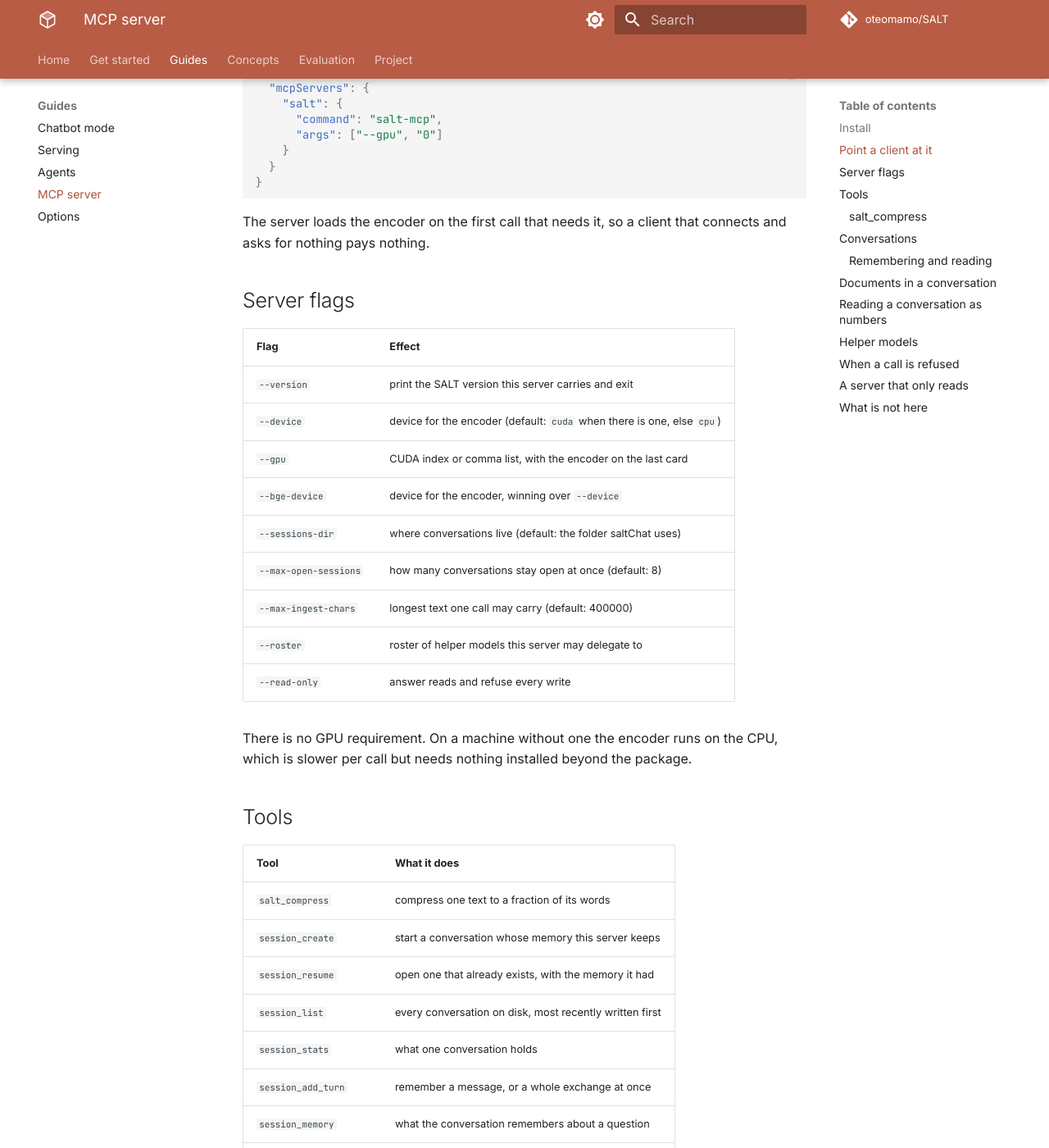
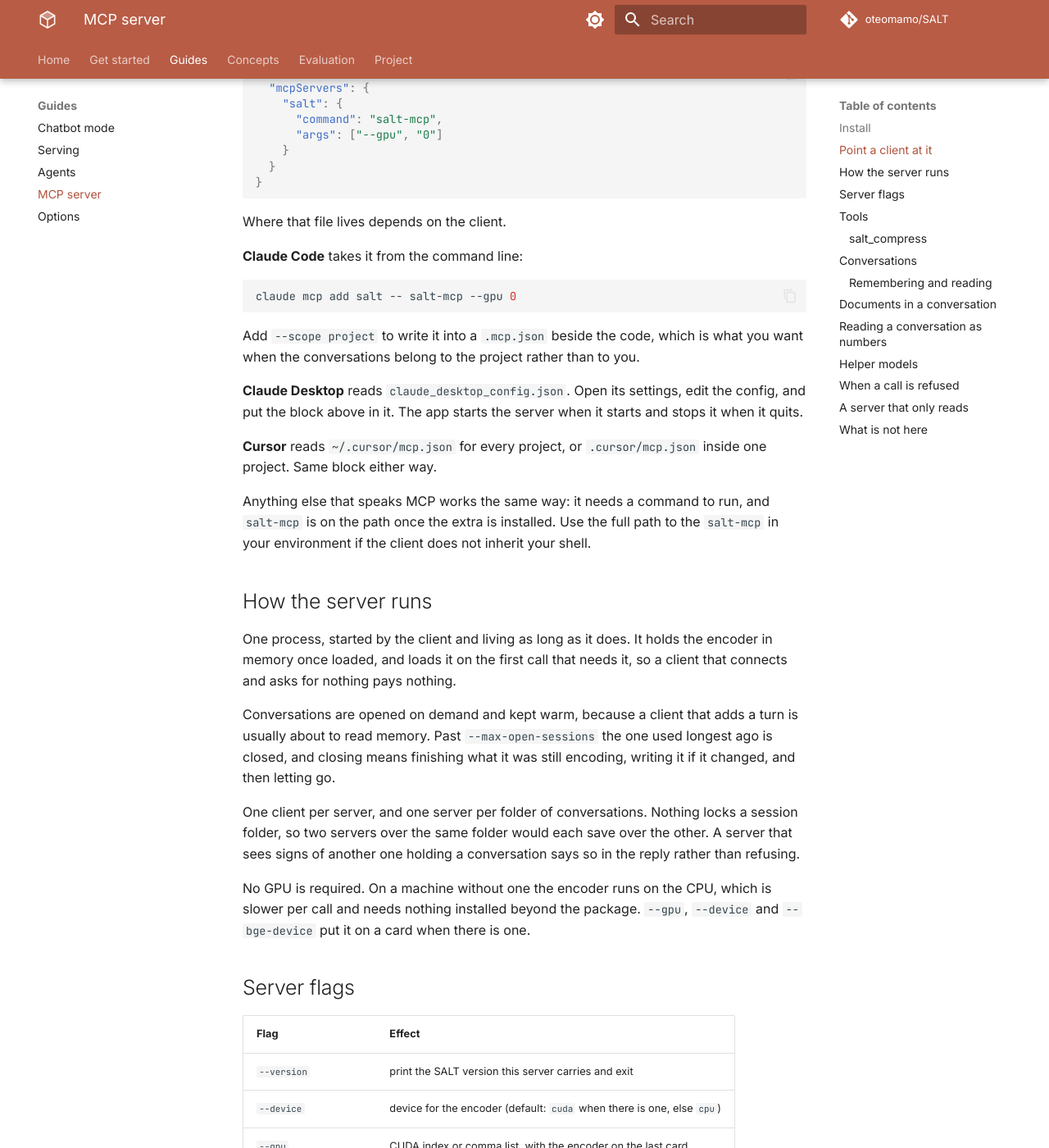
Before and after one commit to oteomamo/SALT, an MkDocs documentation site: the page built from docs/mcp.md, in a window 1280 px wide and 1400 px high, scrolled down 664 px. Shown: the whole window at 82% size. Built offline with MkDocs 1.6.1 and Material for MkDocs 9.7.7, drawn with Linux system fonts in a browser that asks for light colours; comment, search, counter and statistics services are not loaded; the version menu is left out; some of the changed text lies outside the part shown.

Commit message:
v2.10.60 docs site: client setup, the process model and a read-only recipe on the MCP page

````diff
--- a/docs/mcp.md
+++ b/docs/mcp.md
@@ -35,8 +35,52 @@ entry for SALT is the command and its flags:
 }
 ```
 
-The server loads the encoder on the first call that needs it, so a
-client that connects and asks for nothing pays nothing.
+Where that file lives depends on the client.
+
+**Claude Code** takes it from the command line:
+
+```bash
+claude mcp add salt -- salt-mcp --gpu 0
+```
+
+Add `--scope project` to write it into a `.mcp.json` beside the code,
+which is what you want when the conversations belong to the project
+rather than to you.
+
+**Claude Desktop** reads `claude_desktop_config.json`. Open its
+settings, edit the config, and put the block above in it. The app
+starts the server when it starts and stops it when it quits.
+
+**Cursor** reads `~/.cursor/mcp.json` for every project, or
+`.cursor/mcp.json` inside one project. Same block either way.
+
+Anything else that speaks MCP works the same way: it needs a command to
+run, and `salt-mcp` is on the path once the extra is installed. Use the
+full path to the `salt-mcp` in your environment if the client does not
+inherit your shell.
+
+## How the server runs
+
+One process, started by the client and living as long as it does. It
+holds the encoder in memory once loaded, and loads it on the first call
+that needs it, so a client that connects and asks for nothing pays
+nothing.
+
+Conversations are opened on demand and kept warm, because a client that
+adds a turn is usually about to read memory. Past
+`--max-open-sessions` the one used longest ago is closed, and closing
+means finishing what it was still encoding, writing it if it changed,
+and then letting go.
+
+One client per server, and one server per folder of conversations.
+Nothing locks a session folder, so two servers over the same folder
+would each save over the other. A server that sees signs of another one
+holding a conversation says so in the reply rather than refusing.
+
+No GPU is required. On a machine without one the encoder runs on the
+CPU, which is slower per call and needs nothing installed beyond the
+package. `--gpu`, `--device` and `--bge-device` put it on a card when
+there is one.
 
 ## Server flags
 
@@ -51,10 +95,6 @@ client that connects and asks for nothing pays nothing.
 | `--max-ingest-chars` | longest text one call may carry (default: 400000) |
 | `--roster` | roster of helper models this server may delegate to |
 | `--read-only` | answer reads and refuse every write |
-
-There is no GPU requirement. On a machine without one the encoder runs
-on the CPU, which is slower per call but needs nothing installed beyond
-the package.
 
 ## Tools
 
@@ -297,6 +337,24 @@ server leaves to notice a second one.
 This is what to point a shared or automated client at when it should
 be able to look at conversations without being able to change them.
 
+A useful pair: run your own work through `saltChat` or a normal server,
+and give anything automated a read-only one over the same folder.
+
+```json
+{
+  "mcpServers": {
+    "salt-readonly": {
+      "command": "salt-mcp",
+      "args": ["--read-only", "--sessions-dir", "/path/to/conversations"]
+    }
+  }
+}
+```
+
+It can list the conversations, read what any of them remembers about a
+question, report their numbers and ask a helper model something, and it
+cannot add a turn, ingest a document or leave a mark on the folder.
+
 ## What is not here
 
 Some things are deliberately left out of this first version. A
--- a/pyproject.toml
+++ b/pyproject.toml
@@ -4,7 +4,7 @@ build-backend = "setuptools.build_meta"
 
 [project]
 name = "salt"
-version = "2.10.59"
+version = "2.10.60"
 description = "SALT: Salience-Aware Lexical Trie for Long-Context Compression"
 readme = "README.md"
 license = "MIT"
````
